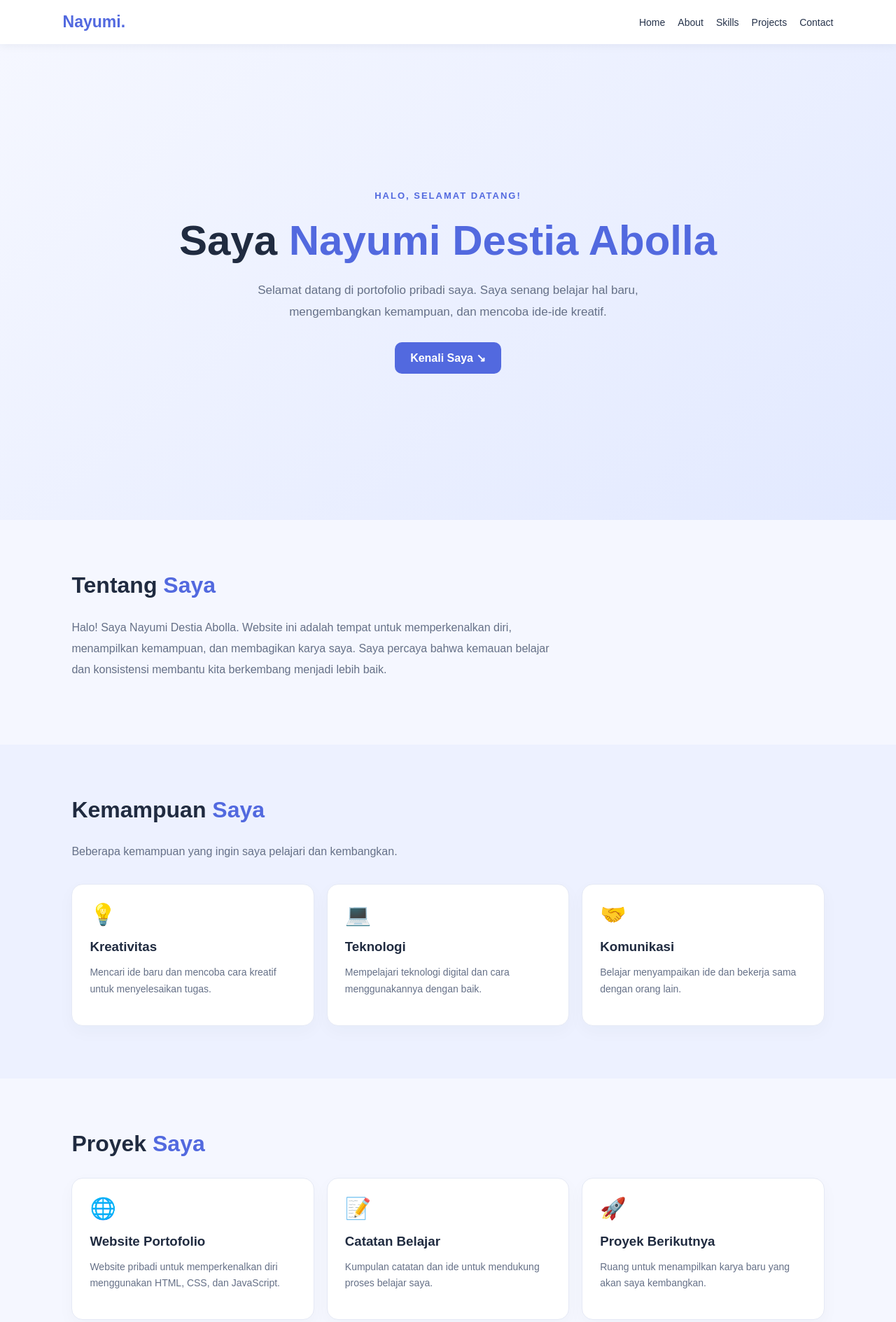
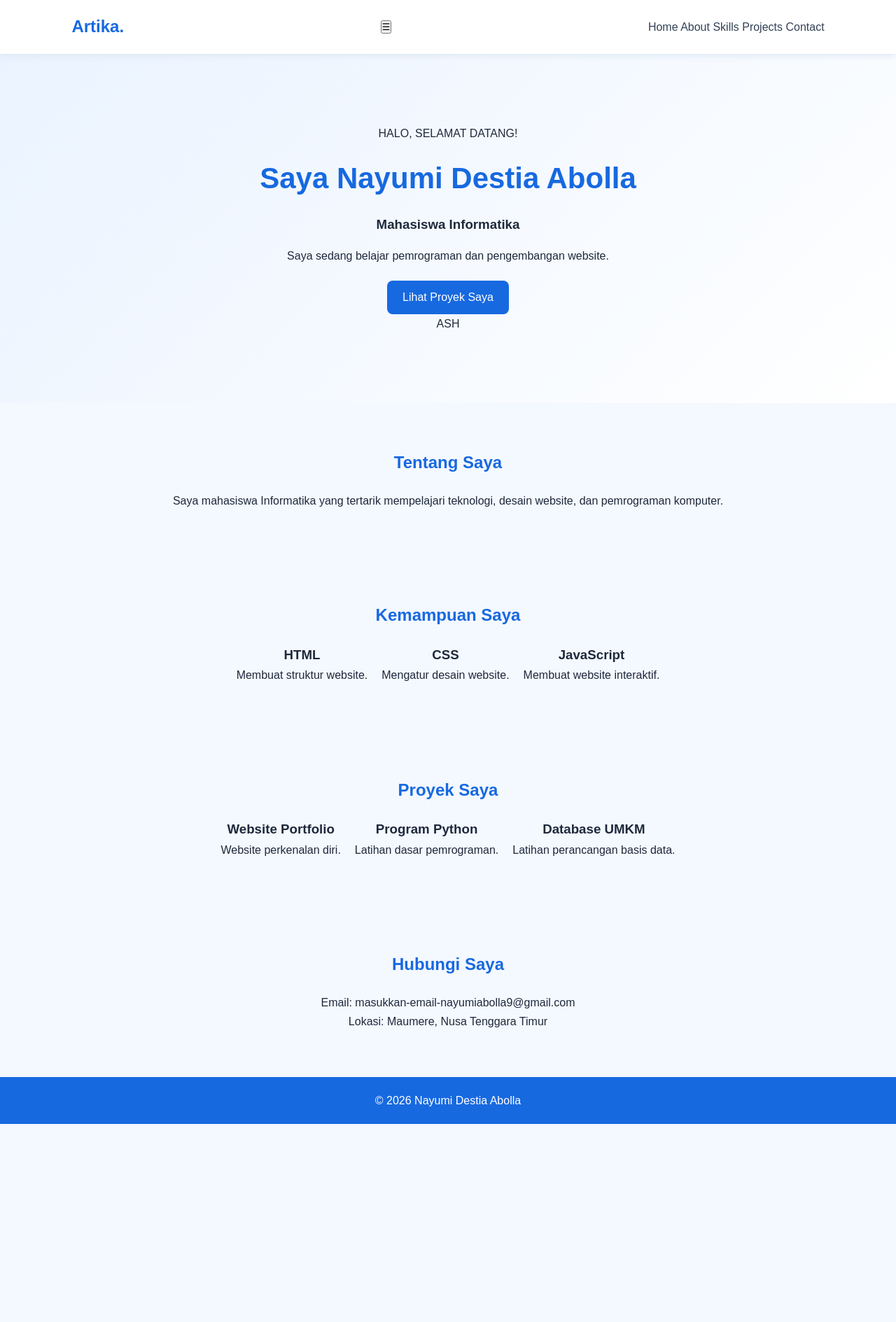
Before and after one commit to nayumiabolla9-sys/Pemrograman-web, a plain HTML site: page index.html in a window 1280 px wide. Shown: the top 1889 px of the page at 70% size. After the commit the page ends 1606 px from the top, so only its background shows below. Drawn offline with Linux system fonts and the light colour scheme.

Commit message:
Add files via upload

```diff
--- a/index.html
+++ b/index.html
@@ -1,117 +1,87 @@
-
 <!DOCTYPE html>
 <html lang="id">
+
 <head>
     <meta charset="UTF-8">
     <meta name="viewport" content="width=device-width, initial-scale=1.0">
-<title>Nayumi Destia Abolla | Portofolio</title>
-<style>
-*{box-sizing:border-box}
-html{scroll-behavior:smooth;scroll-padding-top:80px}
-body{margin:0;font-family:Arial,sans-serif;color:#202b40;background:#f5f7ff}
-header{position:sticky;top:0;background:#ffffffed;padding:18px 7%;display:flex;justify-content:space-between;align-items:center;box-shadow:0 2px 12px #202b4010;z-index:5}
-.logo{font-size:23px;font-weight:bold;color:#5269df}
-nav{display:flex;gap:18px}
-nav a{color:#26334b;text-decoration:none;font-size:14px}
-nav a:hover{color:#5269df}
-.hero{min-height:85vh;padding:90px 8%;display:flex;align-items:center;justify-content:center;text-align:center;background:linear-gradient(140deg,#f5f7ff,#e2e9ff)}
-.hello{color:#5269df;font-weight:bold;letter-spacing:2px;font-size:13px}
-h1{font-size:clamp(35px,8vw,60px);line-height:1.15;margin:22px 0}
-h1 span,h2 span{color:#5269df}
-.hero p{color:#657087;font-size:17px;line-height:1.8;max-width:600px;margin:0 auto 28px}
-.btn{display:inline-block;padding:13px 22px;background:#5269df;color:white;border-radius:10px;text-decoration:none;font-weight:bold}
-section.content{padding:75px 8%}
-h2{font-size:32px;margin-top:0}
-.intro{color:#657087;line-height:1.9;max-width:700px}
-.grid{display:grid;grid-template-columns:repeat(auto-fit,minmax(210px,1fr));gap:18px;margin-top:30px}
-.card{background:white;padding:25px;border-radius:16px;border:1px solid #e5e9f5;box-shadow:0 8px 25px #26334b08}
-.card .icon{font-size:30px}
-.card h3{margin-bottom:8px}
-.card p{color:#657087;line-height:1.7;font-size:14px}
-#skills{background:#edf1ff}
-#contact{text-align:center;background:#273b88;color:white}
-#contact h2 span{color:#cbd5ff}
-#contact p{color:#e1e7ff;line-height:1.8}
-#contact .btn{background:white;color:#273b88}
-footer{text-align:center;padding:24px;color:#7b8598;font-size:13px}
-.menu{display:none;background:none;border:0;font-size:25px;color:#202b40}
-@media(max-width:600px){
- header{padding:16px 6%}
- .menu{display:block}
- nav{display:none;position:absolute;top:60px;left:0;right:0;background:white;padding:20px;flex-direction:column;box-shadow:0 8px 15px #202b4010}
- nav.open{display:flex}
- .hero{min-height:78vh;padding:65px 7%}
- section.content{padding:60px 7%}
- h2{font-size:28px}
-}
-</style>
+    <title>Portfolio Nayumi</title>
+    <link rel="stylesheet" href="style.css">
 </head>
+
 <body>
-<header>
-  <div class="logo">Nayumi.</div>
-  <button class="menu" onclick="toggleMenu()" aria-label="Buka menu">☰</button>
-  <nav id="nav">
-    <a href="#home" onclick="closeMenu()">Home</a>
-    <a href="#about" onclick="closeMenu()">About</a>
-    <a href="#skills" onclick="closeMenu()">Skills</a>
-    <a href="#projects" onclick="closeMenu()">Projects</a>
-    <a href="#contact" onclick="closeMenu()">Contact</a>
+    <nav>
+        <h2>Artika<span>.</span></h2>
+        <button id="menu-button">☰</button>
+        <div id="menu">
+            <a href="#home">Home</a>
+            <a href="#about">About</a>
+            <a href="#skills">Skills</a>
+            <a href="#projects">Projects</a>
+            <a href="#contact">Contact</a>
+        </div>
     </nav>
-</header>
 
-<main>
-<section class="hero" id="home">
+    <section id="home" class="hero">
         <div>
-  <div class="hello">HALO, SELAMAT DATANG!</div>
-  <h1>Saya <span>Nayumi Destia Abolla</span></h1>
-  <p>Selamat datang di portofolio pribadi saya. Saya senang belajar hal baru, mengembangkan kemampuan, dan mencoba ide-ide kreatif.</p>
-  <a class="btn" href="#about">Kenali Saya ↘</a>
+            <p class="label">HALO, SELAMAT DATANG!</p>
+            <h1>Saya Nayumi Destia Abolla</h1>
+            <h3>Mahasiswa Informatika</h3>
+            <p>Saya sedang belajar pemrograman dan pengembangan website.</p>
+            <a class="button" href="#projects">Lihat Proyek Saya</a>
+        </div>
+        <div class="avatar">ASH</div>
+    </section>
+
+    <section id="about">
+        <h2>Tentang Saya</h2>
+        <p>Saya mahasiswa Informatika yang tertarik mempelajari teknologi,
+            desain website, dan pemrograman komputer.</p>
+    </section>
+
+    <section id="skills">
+        <h2>Kemampuan Saya</h2>
+        <div class="cards">
+            <article>
+                <h3>HTML</h3>
+                <p>Membuat struktur website.</p>
+            </article>
+            <article>
+                <h3>CSS</h3>
+                <p>Mengatur desain website.</p>
+            </article>
+            <article>
+                <h3>JavaScript</h3>
+                <p>Membuat website interaktif.</p>
+            </article>
         </div>
     </section>
 
-<section class="content" id="about">
- <h2>Tentang <span>Saya</span></h2>
- <p class="intro">Halo! Saya Nayumi Destia Abolla. Website ini adalah tempat untuk memperkenalkan diri, menampilkan kemampuan, dan membagikan karya saya. Saya percaya bahwa kemauan belajar dan konsistensi membantu kita berkembang menjadi lebih baik.</p>
-</section>
-
-<section class="content" id="skills">
- <h2>Kemampuan <span>Saya</span></h2>
- <p class="intro">Beberapa kemampuan yang ingin saya pelajari dan kembangkan.</p>
- <div class="grid">
-  <article class="card"><div class="icon">💡</div><h3>Kreativitas</h3><p>Mencari ide baru dan mencoba cara kreatif untuk menyelesaikan tugas.</p></article>
-  <article class="card"><div class="icon">💻</div><h3>Teknologi</h3><p>Mempelajari teknologi digital dan cara menggunakannya dengan baik.</p></article>
-  <article class="card"><div class="icon">🤝</div><h3>Komunikasi</h3><p>Belajar menyampaikan ide dan bekerja sama dengan orang lain.</p></article>
+    <section id="projects">
+        <h2>Proyek Saya</h2>
+        <div class="cards">
+            <article>
+                <h3>Website Portfolio</h3>
+                <p>Website perkenalan diri.</p>
+            </article>
+            <article>
+                <h3>Program Python</h3>
+                <p>Latihan dasar pemrograman.</p>
+            </article>
+            <article>
+                <h3>Database UMKM</h3>
+                <p>Latihan perancangan basis data.</p>
+            </article>
         </div>
     </section>
 
-<section class="content" id="projects">
- <h2>Proyek <span>Saya</span></h2>
- <div class="grid">
-  <article class="card"><div class="icon">🌐</div><h3>Website Portofolio</h3><p>Website pribadi untuk memperkenalkan diri menggunakan HTML, CSS, dan JavaScript.</p></article>
-  <article class="card"><div class="icon">📝</div><h3>Catatan Belajar</h3><p>Kumpulan catatan dan ide untuk mendukung proses belajar saya.</p></article>
-  <article class="card"><div class="icon">🚀</div><h3>Proyek Berikutnya</h3><p>Ruang untuk menampilkan karya baru yang akan saya kembangkan.</p></article>
- </div>
- <p class="intro">Catatan: contoh proyek ini dapat kamu ubah sesuai karya yang benar-benar kamu buat.</p>
+    <section id="contact">
+        <h2>Hubungi Saya</h2>
+        <p>Email: masukkan-email-nayumiabolla9@gmail.com</p>
+        <p>Lokasi: Maumere, Nusa Tenggara Timur</p>
     </section>
 
-<section class="content" id="contact">
- <h2>Mari <span>Terhubung!</span></h2>
- <p>Terima kasih sudah mengunjungi portofolio saya.<br>Saya akan terus belajar dan mengembangkan kemampuan.</p>
- <a class="btn" href="mailto:emailkamu@example.com">✉ Hubungi Saya</a>
- <p style="font-size:12px">Ganti email contoh dengan alamat email kamu.</p>
-</section>
-</main>
+    <footer>© 2026 Nayumi Destia Abolla</footer>
+    <script src="script.js"></script>
+</body>
 
-<footer>© <span id="year"></span> Nayumi Destia Abolla. Dibuat dengan semangat belajar.</footer>
-
-<script>
-function toggleMenu(){
- document.getElementById('nav').classList.toggle('open');
-}
-function closeMenu(){
- document.getElementById('nav').classList.remove('open');
-}
-document.getElementById('year').textContent=new Date().getFullYear();
-</script>
-</body>
 </html>
--- /dev/null
+++ b/script.js
@@ -0,0 +1,15 @@
+
+const menuButton = document.getElementById("menuButton");
+const menu = document.getElementById("menu");
+
+menuButton.addEventListener("click", function () {
+    menu.classList.toggle("active");
+});
+
+menu.querySelectorAll("a").forEach(function (link) {
+    link.addEventListener("click", function () {
+        menu.classList.remove("active");
+    });
+});
+
+console.log("Website portfolio berhasil dijalankan!");
--- /dev/null
+++ b/style.css
@@ -0,0 +1,143 @@
+* {
+    box-sizing: border-box;
+    margin: 0;
+    padding: 0;
+    scroll-behavior: smooth;
+}
+
+body {
+    font-family: Arial, sans-serif;
+    background: #f4f8ff;
+    color: #1e293b;
+    line-height: 1.7;
+}
+
+nav {
+    background: white;
+    padding: 18px 8%;
+    display: flex;
+    justify-content: space-between;
+    align-items: center;
+    position: sticky;
+    top: 0;
+    box-shadow: 0 2px 10px #dbe5f0;
+}
+
+nav h2,
+nav span {
+    color: #1769e0;
+}
+
+nav ul {
+    display: flex;
+    gap: 22px;
+    list-style: none;
+}
+
+nav a {
+    text-decoration: none;
+    color: #334155;
+}
+
+nav a:hover {
+    color: #1769e0;
+}
+
+#menuButton {
+    display: none;
+    font-size: 24px;
+    background: none;
+    border: none;
+    cursor: pointer;
+}
+
+.hero {
+    text-align: center;
+    padding: 100px 20px;
+    background: linear-gradient(135deg, #eaf3ff, white);
+}
+
+.hero h1 {
+    color: #1769e0;
+    font-size: 42px;
+    margin: 15px 0;
+}
+
+.hero h3 {
+    margin-bottom: 15px;
+}
+
+.button {
+    display: inline-block;
+    margin-top: 22px;
+    background: #1769e0;
+    color: white;
+    padding: 10px 22px;
+    border-radius: 8px;
+    text-decoration: none;
+}
+
+section:not(.hero) {
+    padding: 65px 8%;
+    text-align: center;
+}
+
+section h2 {
+    color: #1769e0;
+    margin-bottom: 20px;
+}
+
+.cards {
+    display: flex;
+    justify-content: center;
+    gap: 20px;
+    flex-wrap: wrap;
+}
+
+.card {
+    background: white;
+    padding: 25px;
+    border-radius: 12px;
+    box-shadow: 0 5px 15px #dbe5f0;
+    flex: 1;
+    min-width: 200px;
+    max-width: 350px;
+}
+
+.card h3 {
+    color: #1769e0;
+    margin-bottom: 10px;
+}
+
+footer {
+    background: #1769e0;
+    color: white;
+    text-align: center;
+    padding: 20px;
+}
+
+@media (max-width: 650px) {
+    #menuButton {
+        display: block;
+    }
+
+    nav ul {
+        display: none;
+        position: absolute;
+        top: 65px;
+        left: 0;
+        width: 100%;
+        padding: 20px;
+        background: white;
+        flex-direction: column;
+        text-align: center;
+    }
+
+    nav ul.active {
+        display: flex;
+    }
+
+    .hero h1 {
+        font-size: 30px;
+    }
+}
```
Lines whose indentation alone changed are shown as unchanged.
